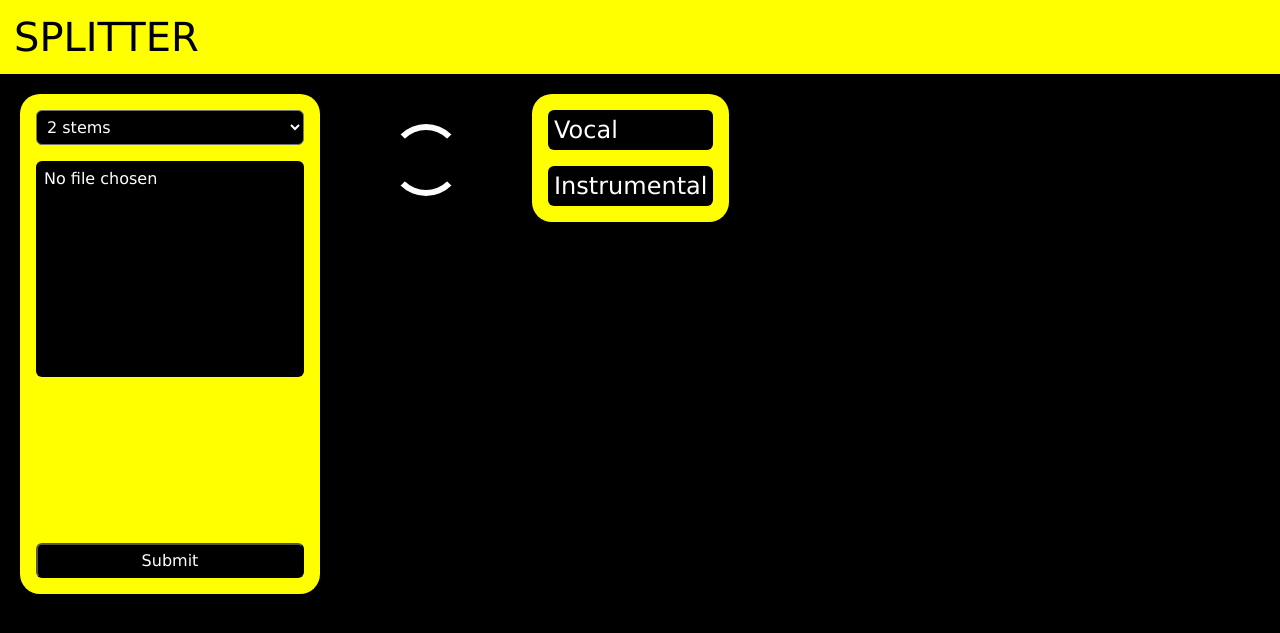
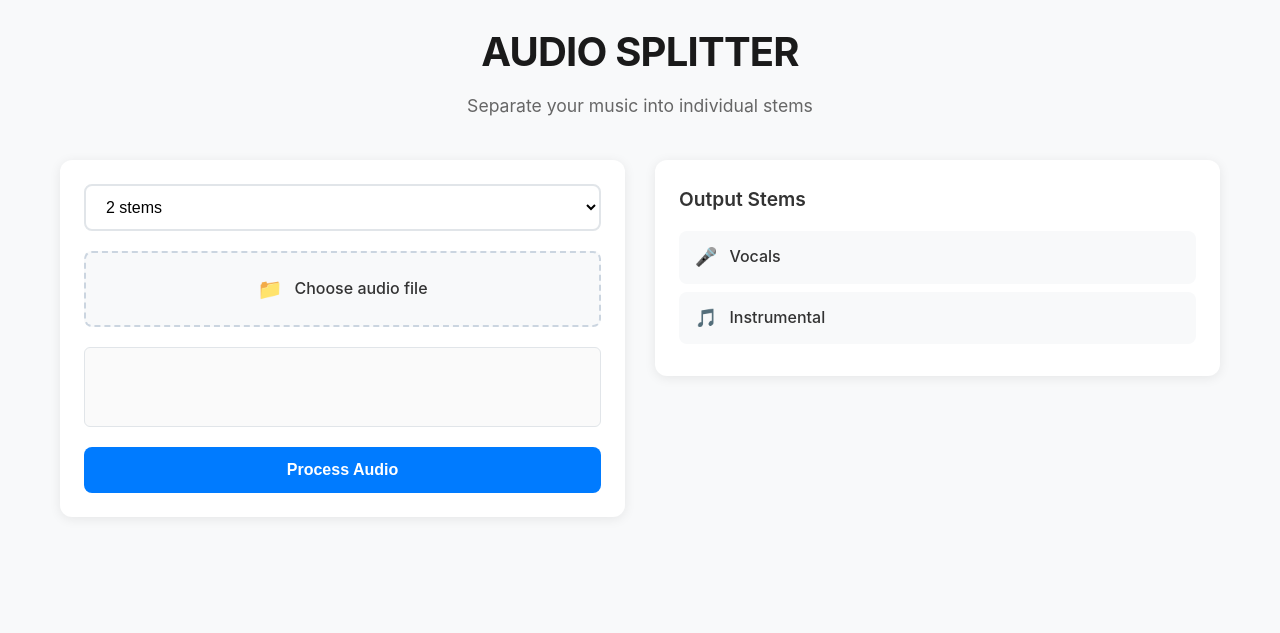
Before and after one commit to agasyants/Splitter, a Flask app: page / in a window 1280 px wide. Shown: the top 633 px of the page. Run offline with Flask 3, Linux system fonts and the light colour scheme.

Commit message:
Claude Update

```diff
--- a/app.py
+++ b/app.py
@@ -12,13 +12,13 @@ def index():
 def upload():
     if request.method == 'POST':
         file = request.files['file']
-        file.name = file.name.replace(' ', '') + str(len(os.listdir("uploads")))
+        file.filename = file.filename.replace(' ', '').replace(".", str(len(os.listdir("uploads")))+".")
         file.save(os.path.join('uploads', file.filename))
         print('going')
         os.system('spleeter separate -p spleeter:' + request.form['choice'] + 'stems -o output '+ os.path.join('uploads', file.filename))
         os.remove(os.path.join('uploads', file.filename))
-        return {'success': True, 'stems': request.form['choice']}
-    return {'success': False, 'stems': 0}
+        return {'success': file.filename, 'stems': request.form['choice']}
+    return {'success': '', 'stems': 0}
 
 @app.route('/output/<directory>/<name>')
 def download_file(directory, name):
--- a/static/main.css
+++ b/static/main.css
@@ -1,90 +1,255 @@
-.stems {
-    background-color: yellow;
-    border-radius: 20px;
-    margin: 20px;
+* {
+    margin: 0;
+    padding: 0;
+    box-sizing: border-box;
 }
-.stem {
-    margin: 16px;
-    padding: 6px;
-    border-radius: 6px;
-    background-color: black;
-    font-size: 24px;
-    font-family: Verdana, sans-serif;;
-    color: white;
+
+body {
+    font-family: -apple-system, BlinkMacSystemFont, 'Segoe UI', Roboto, sans-serif;
+    background: #f8f9fa;
+    color: #333;
+    line-height: 1.6;
 }
-#header {
-    margin: 14px;
-    font-size: 40px;
-    font-family: Verdana, sans-serif;;
+
+.container {
+    max-width: 1200px;
+    margin: 0 auto;
+    padding: 20px;
 }
-#left {
+
+.header {
+    text-align: center;
+    margin-bottom: 40px;
+}
+
+.header h1 {
+    font-size: 2.5rem;
+    font-weight: 700;
+    color: #1a1a1a;
+    letter-spacing: -0.02em;
+    margin-bottom: 8px;
+}
+
+.header p {
+    font-size: 1.1rem;
+    color: #666;
+    font-weight: 400;
+}
+
+.main-content {
+    display: grid;
+    grid-template-columns: 1fr 1fr;
+    gap: 30px;
+    align-items: start;
+}
+
+.upload-section {
+    background: white;
+    border-radius: 12px;
+    padding: 24px;
+    box-shadow: 0 2px 12px rgba(0,0,0,0.08);
+}
+
+.controls {
     display: flex;
     flex-direction: column;
-    background-color: yellow;
-    border-radius: 20px;
-    margin: 20px;
-    width: 300px;
+    gap: 20px;
 }
-#stems {
-    margin: 16px;
-    padding: 6px;
+
+.select-wrapper select {
+    width: 100%;
+    padding: 12px 16px;
+    border: 2px solid #e1e5e9;
+    border-radius: 8px;
+    font-size: 16px;
+    background: white;
+    cursor: pointer;
+    transition: border-color 0.2s;
+}
+
+.select-wrapper select:focus {
+    outline: none;
+    border-color: #007bff;
+}
+
+.file-upload {
+    position: relative;
+}
+
+.file-upload input[type="file"] {
+    position: absolute;
+    opacity: 0;
+    width: 100%;
+    height: 100%;
+    cursor: pointer;
+}
+
+.file-label {
+    display: flex;
+    align-items: center;
+    justify-content: center;
+    gap: 12px;
+    padding: 20px;
+    border: 2px dashed #cbd5e0;
+    border-radius: 8px;
+    background: #f8f9fa;
+    cursor: pointer;
+    transition: all 0.2s;
+    font-weight: 500;
+}
+
+.file-label:hover {
+    border-color: #007bff;
+    background: #f0f8ff;
+}
+
+.file-icon {
+    font-size: 20px;
+}
+
+#waveformCanvas {
+    width: 100%;
+    height: 80px;
+    border: 1px solid #e1e5e9;
     border-radius: 6px;
+    background: #fafafa;
+}
+
+#submit_button {
+    padding: 14px 24px;
+    background: #007bff;
+    color: white;
+    border: none;
+    border-radius: 8px;
+    font-size: 16px;
+    font-weight: 600;
     cursor: pointer;
-    background-color: black;
-    font-size: 16px;
-    font-family: Verdana, sans-serif;;
-    color: white;
+    transition: background-color 0.2s;
 }
-#submit_button {
-    margin: 16px;
-    padding: 6px;
-    border-radius: 6px;
-    cursor: pointer;
-    background-color: black;
-    font-size: 16px;
-    font-family: Verdana, sans-serif;;
-    color: white;
+
+#submit_button:hover {
+    background: #0056b3;
 }
-#submit_button:hover {
-    background-color: darkblue;
+
+#submit_button:active {
+    transform: translateY(1px);
 }
-#submit_button:active {
-    background-color: red;
+
+.fullscreen-loader {
+    position: fixed;
+    top: 0;
+    left: 0;
+    width: 100%;
+    height: 100%;
+    background: rgba(248, 249, 250, 0.2);
+    backdrop-filter: blur(4px);
+    display: none;
+    justify-content: center;
+    align-items: center;
+    z-index: 9999;
 }
-#file {
-    margin-left: 16px;
-    margin-right: 16px;
-    padding: 8px;
-    height: 200px;
-    border-radius: 6px;
-    cursor: pointer;
-    background-color: black;
-    font-size: 16px;
-    font-family: Verdana, sans-serif;;
-    color: white;
+
+.loader-content {
+    text-align: center;
+    background: white;
+    padding: 40px;
+    border-radius: 16px;
+    box-shadow: 0 8px 32px rgba(0,0,0,0.12);
+    max-width: 320px;
 }
-#file::file-selector-button {
-    display: none;
-}
-#loader {
-    margin: 50px;
-    border: 6px solid black;
-    border-radius: 50%;
-    border-top: 6px solid white;
-    border-bottom: 6px solid white;
+
+.loader-spinner {
     width: 60px;
     height: 60px;
-    align-items: center;
+    border: 4px solid #f3f3f3;
+    border-top: 4px solid #007bff;
+    border-radius: 50%;
+    animation: spin 1s linear infinite;
+    margin: 0 auto 20px;
 }
-.anim {
-    /* -webkit-animation: spin 2s linear infinite; */
-    animation: spin 1s linear infinite;
+
+.loader-content h3 {
+    font-size: 1.3rem;
+    color: #333;
+    margin-bottom: 8px;
+    font-weight: 600;
 }
+
+.loader-content p {
+    color: #666;
+    font-size: 0.95rem;
+}
+
 @keyframes spin {
     0% { transform: rotate(0deg); }
     100% { transform: rotate(360deg); }
 }
-#waveformCanvas {
-    margin: 20px;
-    margin-bottom: 0px;
+
+.stems-section {
+    background: white;
+    border-radius: 12px;
+    padding: 24px;
+    box-shadow: 0 2px 12px rgba(0,0,0,0.08);
 }
+
+.stems-group {
+    display: none;
+}
+
+.stems-group:first-child {
+    display: block;
+}
+
+.stems-group h3 {
+    font-size: 1.2rem;
+    color: #333;
+    margin-bottom: 16px;
+    font-weight: 600;
+}
+
+.stem-item {
+    display: flex;
+    align-items: center;
+    gap: 12px;
+    padding: 12px 16px;
+    margin-bottom: 8px;
+    background: #f8f9fa;
+    border-radius: 8px;
+    transition: all 0.2s;
+    font-weight: 500;
+}
+
+.stem-item:hover {
+    background: #e9ecef;
+}
+
+.stem-item.downloadable {
+    cursor: pointer;
+    background: #e8f5e8;
+    border: 1px solid #28a745;
+    color: #155724;
+}
+
+.stem-item.downloadable:hover {
+    background: #d4edda;
+    transform: translateY(-1px);
+}
+
+.stem-icon {
+    font-size: 18px;
+}
+
+@media (max-width: 768px) {
+    .main-content {
+        grid-template-columns: 1fr;
+        gap: 20px;
+    }
+
+    .header h1 {
+        font-size: 2rem;
+    }
+
+    .container {
+        padding: 15px;
+    }
+}
--- a/static/main.js
+++ b/static/main.js
@@ -1,37 +1,44 @@
-in_process = false;
+let in_process = false;
 
 window.addEventListener('load', () => {
     changeStems('2');
-    const loader = document.getElementById('loader');
+    const loader = document.getElementById('fullscreen-loader');
     const upload_form = document.getElementById('upload_form');
+
     upload_form.addEventListener('submit', (e) => {
         e.preventDefault();
 
         if (!in_process) {
             in_process = true;
-            loader.classList.add('anim');
+            loader.style.display = 'flex';
+            document.body.style.overflow = 'hidden'; // Блокируем скролл
+
             const file = document.querySelector('input[type="file"]').files[0];
+            if (file) {
                 file.name = file.name.replace(/ /g, '');
                 const formData = new FormData(upload_form);
-            console.log('fetch')
 
                 fetch('/upload', {
                     method: 'POST',
                     body: formData
                 }).then((response) => {
-                response.json().then((json)=>{
-                    if (json.success == true)
-                        addLinks(json.stems, file.name.slice(0, -4));
+                    response.json().then((json) => {
+                        if (json.success != '') {
+                            addLinks(json.stems, json.success.slice(0, -4));
+                        }
                         in_process = false;
-                    loader.classList.remove('anim');
+                        loader.style.display = 'none';
+                        document.body.style.overflow = ''; // Возвращаем скролл
                     });
                 }).catch((error) => {
                     console.log(error);
                     in_process = false;
-                loader.classList.remove('anim');
+                    loader.style.display = 'none';
+                    document.body.style.overflow = ''; // Возвращаем скролл
                 });
+            }
         } else {
-            alert('in process');
+            alert('Processing in progress...');
         }
     });
 
@@ -39,47 +46,59 @@ window.addEventListener('load', () => {
     choice.addEventListener('change', (e) => {
         changeStems(e.target.value);
     });
+
     const waveformCanvas = document.getElementById("waveformCanvas");
-    // waveformCanvas.height = 100;
-    // waveformCanvas.width = 200;
     document.getElementById("file").addEventListener("change", (e) => {
-        const inTrack = new TrackDrawer(waveformCanvas, e.target.files[0])
+        const inTrack = new TrackDrawer(waveformCanvas, e.target.files[0]);
+        document.querySelector('.file-label').textContent = e.target.files[0].name;
     });
-})
+});
 
 function changeStems(stems) {
-    const elements = document.querySelectorAll('.stems');
+    const elements = document.querySelectorAll('.stems-group');
     elements.forEach(element => {
         element.style.display = 'none';
     });
     const stem = document.getElementById(stems);
     stem.style.display = 'block';
-    console.log(stem);
 }
 
-function addLinks(stems, filename){
-    console.log(filename);
+function addLinks(stems, filename) {
     const stem = document.getElementById(stems);
-    stems = stem.querySelectorAll('div');
-    for (let stem of stems) {
-        stem.style.cursor = 'pointer';
-        stem.style.color = 'red';
-        stem.addEventListener("click", function() {
-            window.location.href = "/output/" + filename + "/" + stem.id + ".wav";
+    const stemItems = stem.querySelectorAll('.stem-item');
+
+    stemItems.forEach(item => {
+        item.classList.add('downloadable');
+        item.addEventListener("click", function() {
+            window.location.href = "/output/" + filename + "/" + item.id + ".wav";
         });
-    }
+    });
 }
 
 class TrackDrawer {
-    samples = 80;
+    samples = 100;
+
     constructor(canvas, file) {
         this.canvas = canvas;
         this.file = file;
         this.ctx = this.canvas.getContext('2d');
-        this.width = canvas.width;
-        this.height = canvas.height;
+
+        // Получаем размеры из CSS
+        const rect = canvas.getBoundingClientRect();
+        const dpr = devicePixelRatio;
+
+        // Устанавливаем размер с учетом pixel ratio для четкости
+        this.canvas.width = rect.width * dpr;
+        this.canvas.height = rect.height * dpr;
+
+        // Масштабируем контекст
+        this.ctx.scale(dpr, dpr);
+
+        this.width = rect.width;
+        this.height = rect.height;
         this.fileUpload();
     }
+
     async fileUpload() {
         if (!this.file) return;
 
@@ -87,42 +106,35 @@ class TrackDrawer {
         const audioContext = new (window.AudioContext || window.webkitAudioContext)();
         const buffer = await audioContext.decodeAudioData(arrayBuffer);
 
-        const rawData = buffer.getChannelData(0); // Левый канал
-        const blockSize = Math.floor(rawData.length / this.samples); // Количество фреймов на каждую точку
+        const rawData = buffer.getChannelData(0);
+        const blockSize = Math.floor(rawData.length / this.samples);
         this.reducedData = new Float32Array(this.samples);
 
-        this.ctx.clearRect(0, 0, this.canvas.width, this.canvas.height);
+        this.ctx.clearRect(0, 0, this.width, this.height);
 
         for (let i = 0; i < this.samples; i++) {
             let sum = 0;
             for (let j = 0; j < blockSize; j++) {
-                sum += Math.abs(rawData[i * blockSize + j]); // Усредняем амплитуду
+                sum += Math.abs(rawData[i * blockSize + j]);
             }
             this.reducedData[i] = sum / blockSize;
         }
-        this.speed = 20;
-        this.animationFrameId = null;
-        this.ctx.lineWidth = 3;
-        this.ctx.strokeStyle = "black";
-        this.render(0);
+
+        this.speed = 15;
+        this.ctx.lineWidth = 2;
+        this.ctx.strokeStyle = "#333";
+        this.ctx.lineCap = "round";
+
+        const max = Math.max(...this.reducedData);
+        console.log(`Max value: ${max}`);
+
+        this.render(0, max*1.1);
     }
-    draw() {
-        ctx.clearRect(0, 0, this.canvas.width, this.canvas.height);
-        this.ctx.beginPath();
-        for (let i = 0; i < this.samples; i++) {
-            const x = (i / this.samples) * this.width;
-            const yMin = this.height / 2 - this.reducedData[i] * (this.height);
-            const yMax = this.height / 2 + this.reducedData[i] * (this.height);
-            this.ctx.moveTo(x, yMin);
-            this.ctx.lineTo(x, yMax);
-        }
-        this.ctx.closePath();
-        this.ctx.stroke();
-    }
-    render(currentIndex) {
+
+    render(currentIndex, max) {
         if (currentIndex < this.samples) {
-            const sample = this.reducedData[currentIndex]*this.height*1.5;
-            const x = (currentIndex / this.samples) * this.width;
+            const sample = Math.pow(this.reducedData[currentIndex], 1.6) * this.height/max
+            const x = (currentIndex / this.samples) * this.width+2;
             const yMin = this.height / 2 - sample;
             const yMax = this.height / 2 + sample;
 
@@ -132,7 +144,7 @@ class TrackDrawer {
             this.ctx.stroke();
 
             currentIndex++;
-            setTimeout(this.render.bind(this, currentIndex), this.speed);
+            setTimeout(this.render.bind(this, currentIndex, max), this.speed);
         }
     }
 }
--- a/templates/index.html
+++ b/templates/index.html
@@ -3,72 +3,113 @@
 <head>
     <meta charset="UTF-8">
     <meta name="viewport" content="width=device-width, initial-scale=1.0">
-    <title> Splitter </title>
+    <title>Audio Splitter</title>
     <script src="{{ url_for('static', filename='main.js') }}"></script>
     <link rel="stylesheet" href="{{ url_for('static', filename='main.css') }}">
 </head>
-<body style="background-color: black; margin: 0; border-color: black;" >
-    <div style="display: flex; flex: 0 0 50px; background-color: yellow;">
-        <p id="header"> SPLITTER </p>
+<body>
+    <div class="container">
+        <header class="header">
+            <h1>AUDIO SPLITTER</h1>
+            <p>Separate your music into individual stems</p>
+        </header>
+
+        <main class="main-content">
+            <div class="upload-section">
+                <form method="post" enctype="multipart/form-data" id="upload_form">
+                    <div class="controls">
+                        <div class="select-wrapper">
+                            <select name="choice" id="stems">
+                                <option value="2">2 stems</option>
+                                <option value="4">4 stems</option>
+                                <option value="5">5 stems</option>
+                            </select>
                         </div>
-    <!-- {% if success %}
-        <h1>Downloaded</h1>
-    {% endif %} -->
-    <div style="display: flex;">
-        <form method="post" enctype="multipart/form-data" id="upload_form">
-            <div id="left">
-                <select name="choice" id="stems">
-                    <option value="2"> 2 stems </option>
-                    <option value="4"> 4 stems </option>
-                    <option value="5"> 5 stems </option>
-                </select>
+
+    <!-- Полноэкранный лоадер -->
+    <div id="fullscreen-loader" class="fullscreen-loader">
+        <div class="loader-content">
+            <div class="loader-spinner"></div>
+            <h3>Processing your audio...</h3>
+            <p>This may take a few minutes</p>
+        </div>
+    </div>
+
+                        <div class="file-upload">
                             <input id="file" type="file" name="file" accept=".mp3, .wav" required>
+                            <label for="file" class="file-label">
+                                <span class="file-icon">📁</span>
+                                Choose audio file
+                            </label>
+                        </div>
+
                         <canvas id="waveformCanvas"></canvas>
-                <button id="submit_button"> Submit </button>
+
+                        <button id="submit_button" type="submit">Process Audio</button>
                     </div>
                 </form>
-        <div id="loader"></div>
-        <div style="display:flex; flex-direction:column; gap: 10px;">
-            <div class="stems" id="2">
-                <div class="stem" id="vocals">
-                    Vocal
+
+
             </div>
-                <div class="stem" id="accompaniment">
-                    Instrumental
+
+            <div class="stems-section">
+                <div class="stems-group" id="2">
+                    <h3>Output Stems</h3>
+                    <div class="stem-item" id="vocals">
+                        <span class="stem-icon">🎤</span>
+                        <span>Vocals</span>
+                    </div>
+                    <div class="stem-item" id="accompaniment">
+                        <span class="stem-icon">🎵</span>
+                        <span>Instrumental</span>
                     </div>
                 </div>
-            <div class="stems" id="4">
-                <div class="stem" id="vocals">
-                    Vocal
+
+                <div class="stems-group" id="4">
+                    <h3>Output Stems</h3>
+                    <div class="stem-item" id="vocals">
+                        <span class="stem-icon">🎤</span>
+                        <span>Vocals</span>
                     </div>
-                <div class="stem" id="drums">
-                    Drums
+                    <div class="stem-item" id="drums">
+                        <span class="stem-icon">🥁</span>
+                        <span>Drums</span>
                     </div>
-                <div class="stem" id="bass">
-                    Bass
+                    <div class="stem-item" id="bass">
+                        <span class="stem-icon">🎸</span>
+                        <span>Bass</span>
                     </div>
-                <div class="stem" id="other">
-                    Other
+                    <div class="stem-item" id="other">
+                        <span class="stem-icon">🎹</span>
+                        <span>Other</span>
                     </div>
                 </div>
-            <div class="stems" id="5">
-                <div class="stem" id="vocals">
-                    Vocal
+
+                <div class="stems-group" id="5">
+                    <h3>Output Stems</h3>
+                    <div class="stem-item" id="vocals">
+                        <span class="stem-icon">🎤</span>
+                        <span>Vocals</span>
                     </div>
-                <div class="stem" id="drums">
-                    Drums
+                    <div class="stem-item" id="drums">
+                        <span class="stem-icon">🥁</span>
+                        <span>Drums</span>
                     </div>
-                <div class="stem" id="bass">
-                    Bass
+                    <div class="stem-item" id="bass">
+                        <span class="stem-icon">🎸</span>
+                        <span>Bass</span>
                     </div>
-                <div class="stem" id="piano">
-                    Piano
+                    <div class="stem-item" id="piano">
+                        <span class="stem-icon">🎹</span>
+                        <span>Piano</span>
                     </div>
-                <div class="stem" id="other">
-                    Other
+                    <div class="stem-item" id="other">
+                        <span class="stem-icon">🎼</span>
+                        <span>Other</span>
                     </div>
                 </div>
             </div>
+        </main>
     </div>
 </body>
 </html>
```
Lines whose indentation alone changed are shown as unchanged.
